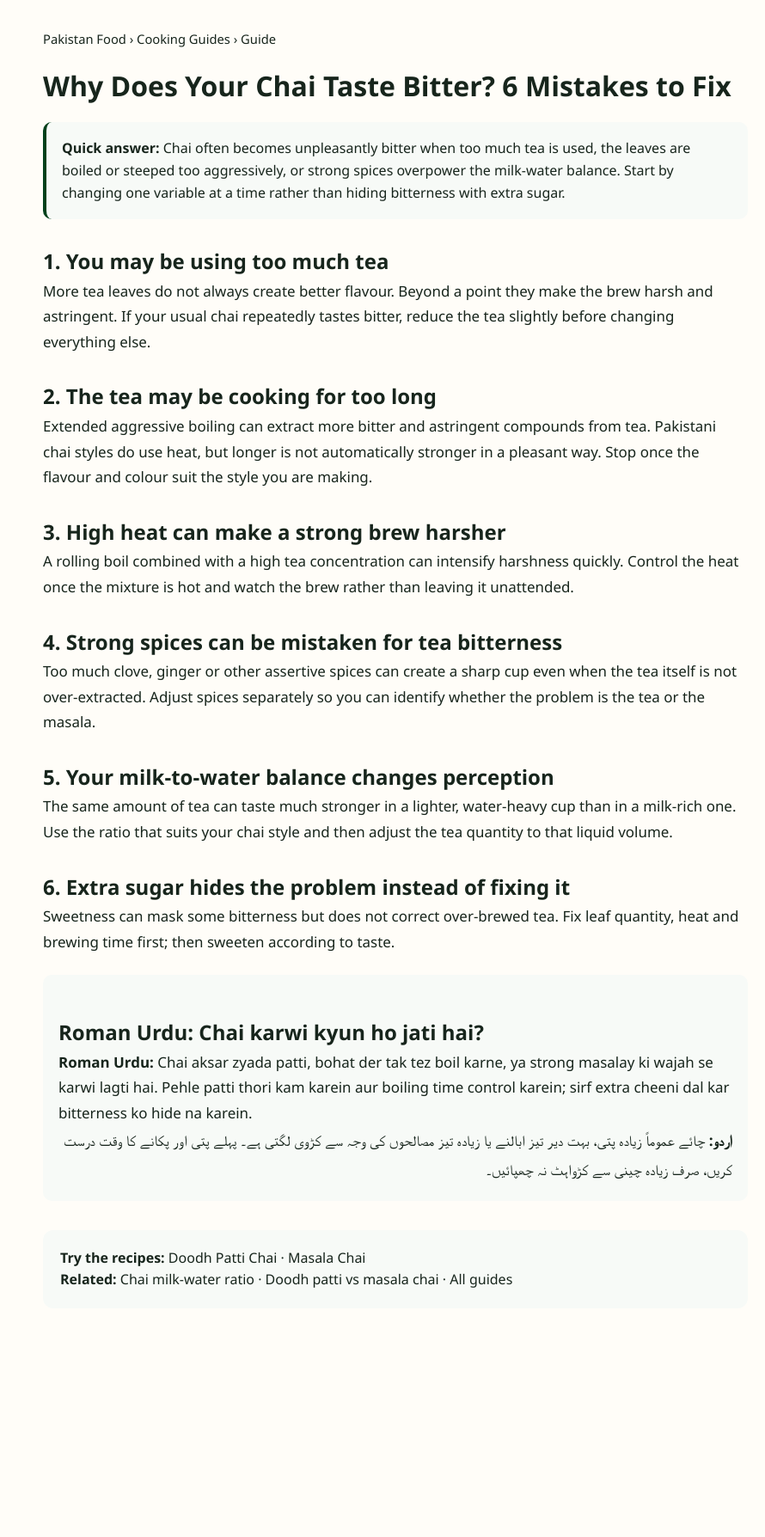
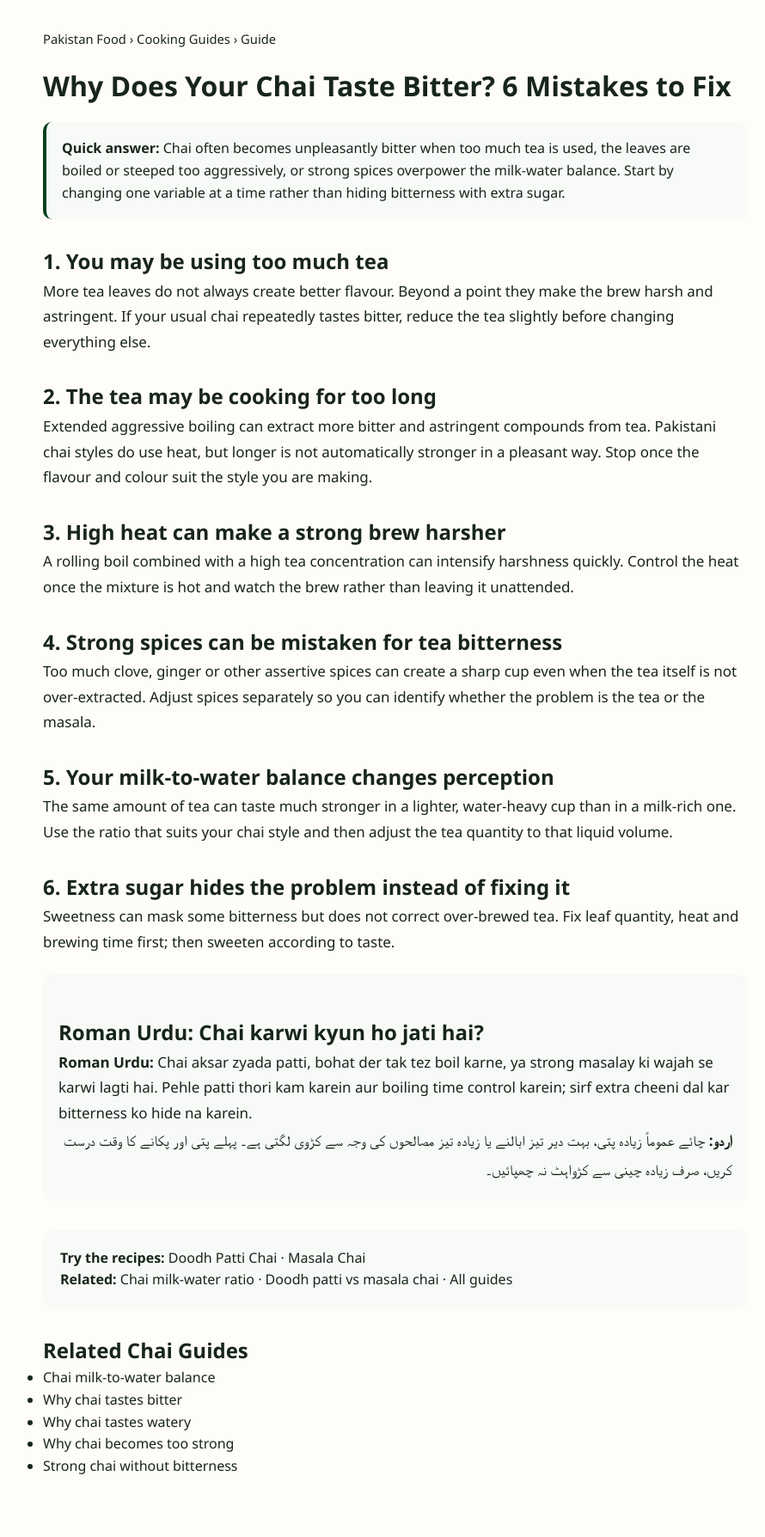
Before and after one commit to manazarali01-hub/pakistan-food, a Jekyll site: the page guides/why-chai-tastes-bitter.html, which Jekyll copies as it is, in a window 1280 px wide. Shown: the whole page at 86% size, without its empty margins (180-1070 px from the left). Built offline with Jekyll 4.4.1, drawn with Linux system fonts in a browser that asks for light colours; before the commit the page ends 1592 px from its top, so only the background shows below that.

Commit message:
Build chai troubleshooting internal-link cluster

```diff
--- a/guides/why-chai-tastes-bitter.html
+++ b/guides/why-chai-tastes-bitter.html
@@ -15,4 +15,4 @@
 <h2>5. Your milk-to-water balance changes perception</h2><p>The same amount of tea can taste much stronger in a lighter, water-heavy cup than in a milk-rich one. Use the ratio that suits your chai style and then adjust the tea quantity to that liquid volume.</p>
 <h2>6. Extra sugar hides the problem instead of fixing it</h2><p>Sweetness can mask some bitterness but does not correct over-brewed tea. Fix leaf quantity, heat and brewing time first; then sweeten according to taste.</p>
 <section class="urdu-box"><h2>Roman Urdu: Chai karwi kyun ho jati hai?</h2><p><strong>Roman Urdu:</strong> Chai aksar zyada patti, bohat der tak tez boil karne, ya strong masalay ki wajah se karwi lagti hai. Pehle patti thori kam karein aur boiling time control karein; sirf extra cheeni dal kar bitterness ko hide na karein.</p><p lang="ur"><strong>اردو:</strong> چائے عموماً زیادہ پتی، بہت دیر تیز ابالنے یا زیادہ تیز مصالحوں کی وجہ سے کڑوی لگتی ہے۔ پہلے پتی اور پکانے کا وقت درست کریں، صرف زیادہ چینی سے کڑواہٹ نہ چھپائیں۔</p></section>
-<div class="guide-cta"><strong>Try the recipes:</strong> <a href="../recipes/doodh-patti-chai.html">Doodh Patti Chai</a> · <a href="../recipes/masala-chai.html">Masala Chai</a><br><strong>Related:</strong> <a href="chai-milk-water-ratio.html">Chai milk-water ratio</a> · <a href="doodh-patti-vs-masala-chai.html">Doodh patti vs masala chai</a> · <a href="./">All guides</a></div></main></body></html>
+<div class="guide-cta"><strong>Try the recipes:</strong> <a href="../recipes/doodh-patti-chai.html">Doodh Patti Chai</a> · <a href="../recipes/masala-chai.html">Masala Chai</a><br><strong>Related:</strong> <a href="chai-milk-water-ratio.html">Chai milk-water ratio</a> · <a href="doodh-patti-vs-masala-chai.html">Doodh patti vs masala chai</a> · <a href="./">All guides</a></div><section class="related-guides"><h2>Related Chai Guides</h2><ul><li><a href="chai-milk-water-ratio.html">Chai milk-to-water balance</a></li><li><a href="why-chai-tastes-bitter.html">Why chai tastes bitter</a></li><li><a href="why-chai-tastes-watery.html">Why chai tastes watery</a></li><li><a href="why-chai-is-too-strong.html">Why chai becomes too strong</a></li><li><a href="how-to-make-strong-chai-without-bitterness.html">Strong chai without bitterness</a></li></ul></section></main></body></html>
```
